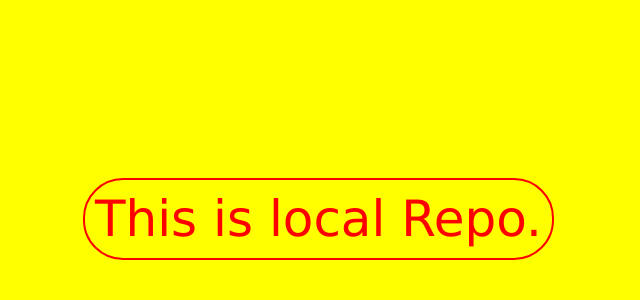
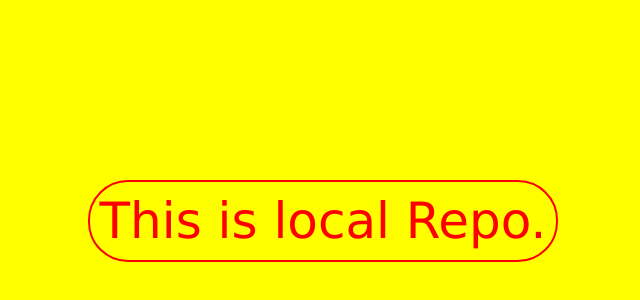
Before and after one commit to aqibmunir8/localrepo, a plain HTML site: page index.html in a window 1280 px wide. Shown: the part 20-320 px from the top of the page, without its empty margins (317-957 px from the left). Drawn offline with Linux system fonts and the light colour scheme.

Commit message:
Body alignmnet got center

```diff
--- a/styles.css
+++ b/styles.css
@@ -1,7 +1,10 @@
 
 body{
     background: yellow;
-    margin: 210px 400px;
+    display: flex;
+    justify-content: center;
+    align-items: center;
+    margin-top: 150px;
 }
 
 p{
```
